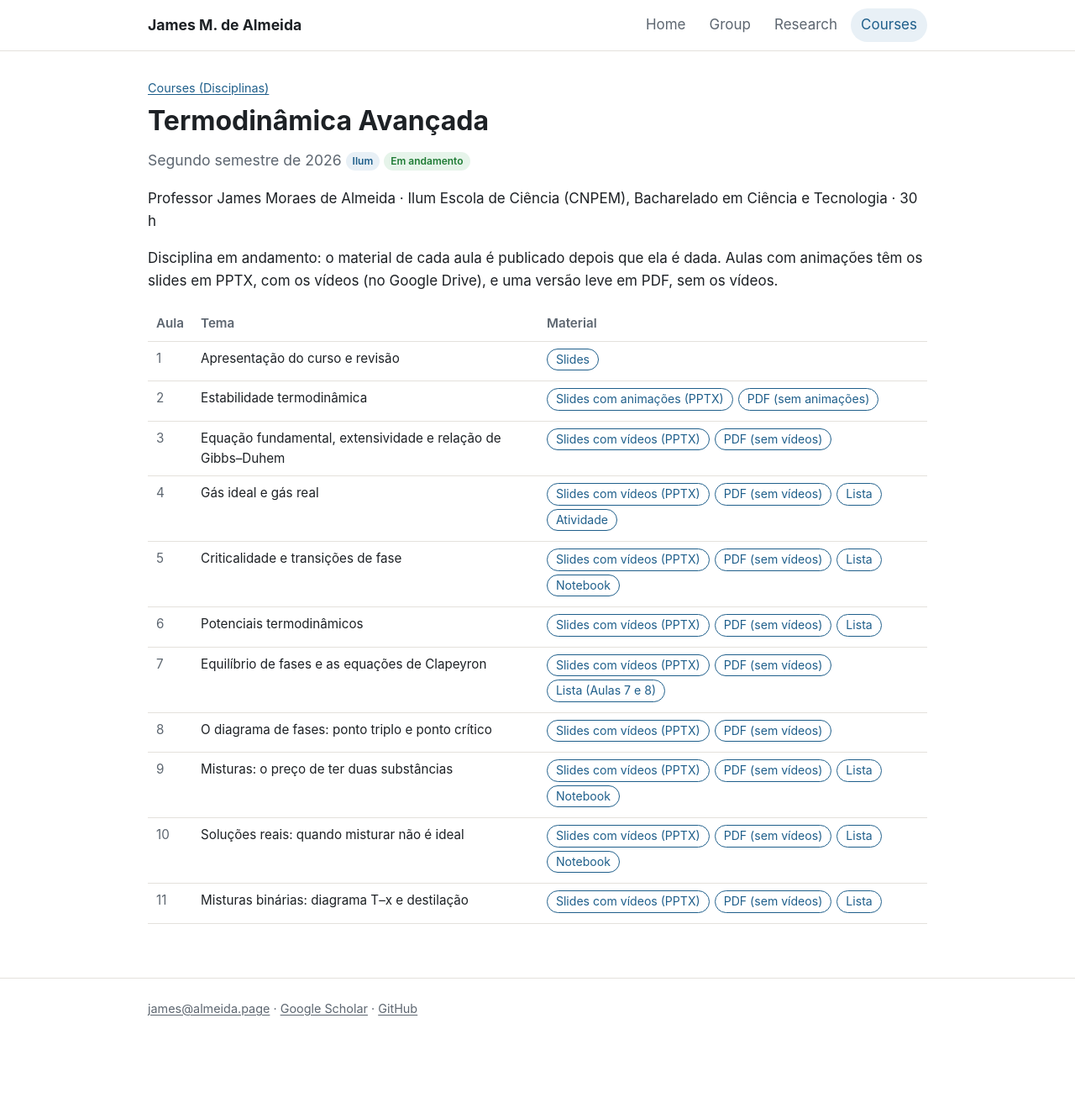
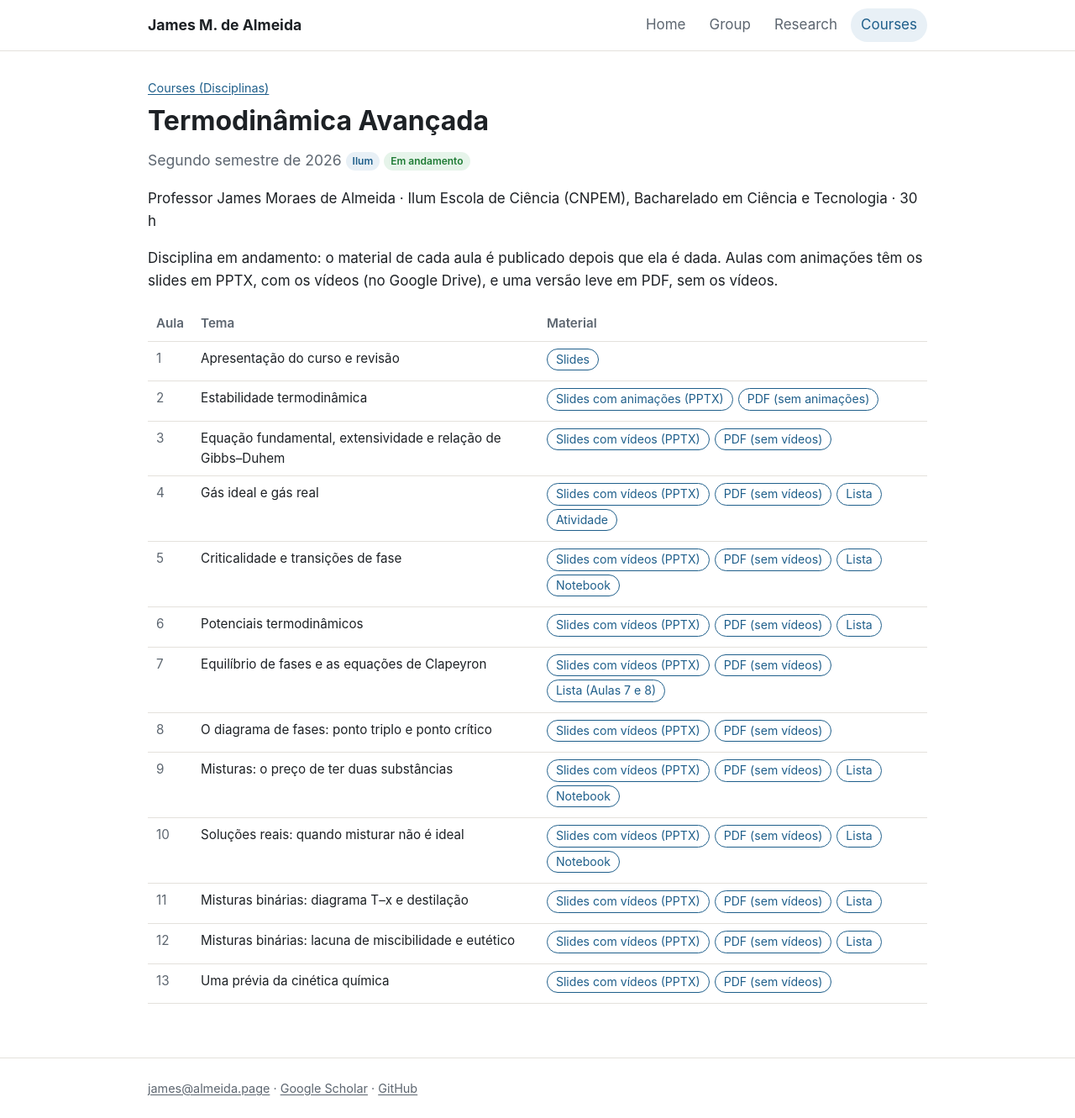
Before and after one commit to jamesmalmeida/almeida.page, a Jekyll site: the page built from _courses/termodinamica-avancada.md, in a window 1280 px wide and 1331 px high. Shown: the whole window at 84% size. Built offline with Jekyll 4.4.1, drawn with Linux system fonts in a browser that asks for light colours.

Commit message:
Courses (Ilum, 2026.2): Termodinâmica 12–13, PLN e Imagens 9, Tópicos em IA 5, Química Inorgânica 3
Co-Authored-By: Claude Fable 5.2 <noreply@anthropic.com>
Claude-Session: https://claude.ai/code/session_01AVsTU5JfnaMS22fz5VnWSa

```diff
--- a/_courses/termodinamica-avancada.md
+++ b/_courses/termodinamica-avancada.md
@@ -102,6 +102,22 @@ lessons:
         file: aula11-slides.pdf
       - label: "Lista"
         file: aula11-lista.pdf
+  - n: 12
+    title: "Misturas binárias: lacuna de miscibilidade e eutético"
+    files:
+      - label: "Slides com vídeos (PPTX)"
+        file: https://drive.google.com/file/d/1noEjIFtEszOeSgEJX27kVK_UvMeV_FGj/view
+      - label: "PDF (sem vídeos)"
+        file: aula12-slides.pdf
+      - label: "Lista"
+        file: aula12-lista.pdf
+  - n: 13
+    title: "Uma prévia da cinética química"
+    files:
+      - label: "Slides com vídeos (PPTX)"
+        file: https://drive.google.com/file/d/1HB_MNz8ykhq8iheDaylo38F087dli5Gj/view
+      - label: "PDF (sem vídeos)"
+        file: aula13-slides.pdf
 
 ---
 
```
Also changed, not shown: _courses/processamento-de-linguagem-natural-e-imagens.md (+11 -0 lines), _courses/quimica-inorganica-avancada.md (+9 -0 lines), _courses/topicos-avancados-em-ia.md (+15 -0 lines), 9 other files.
